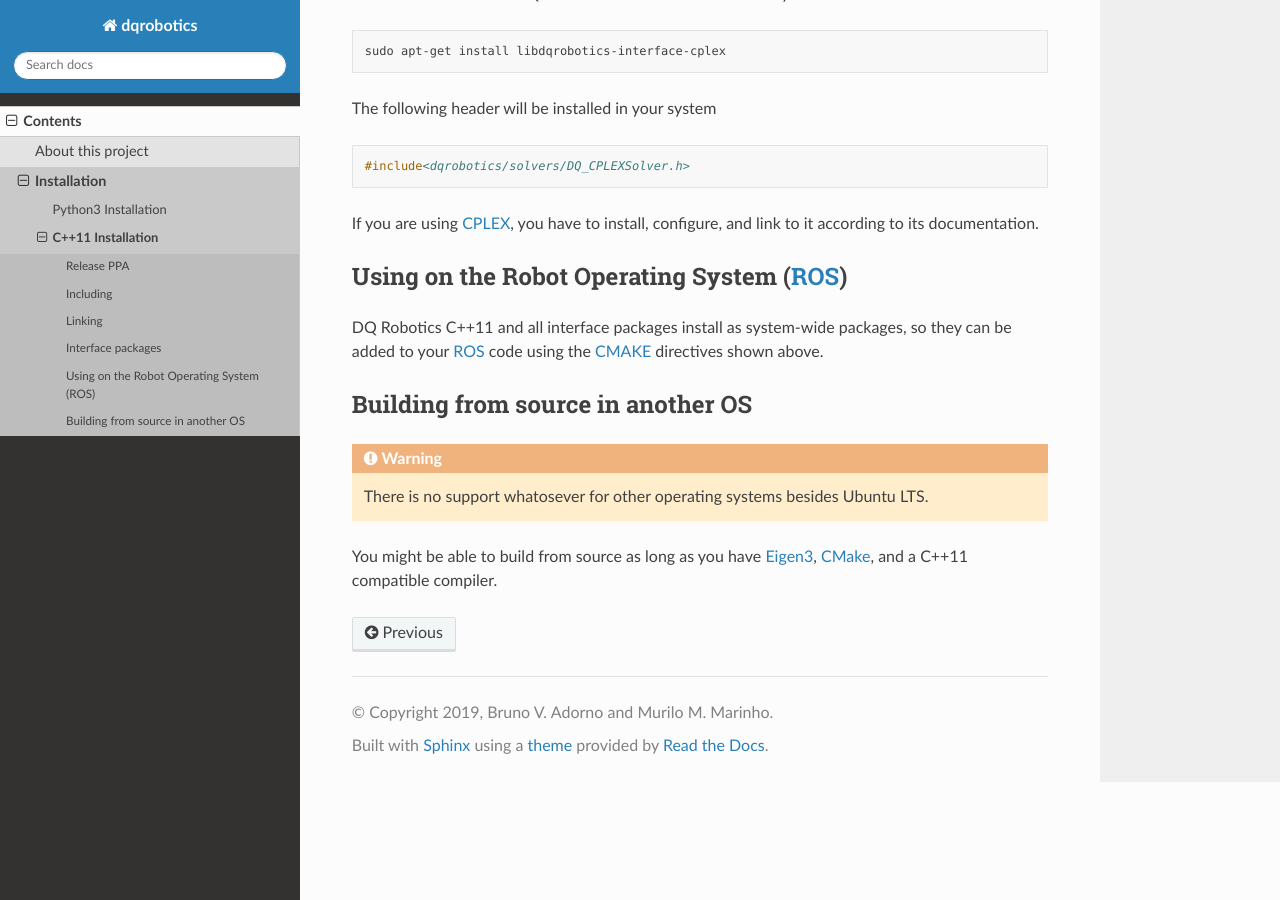
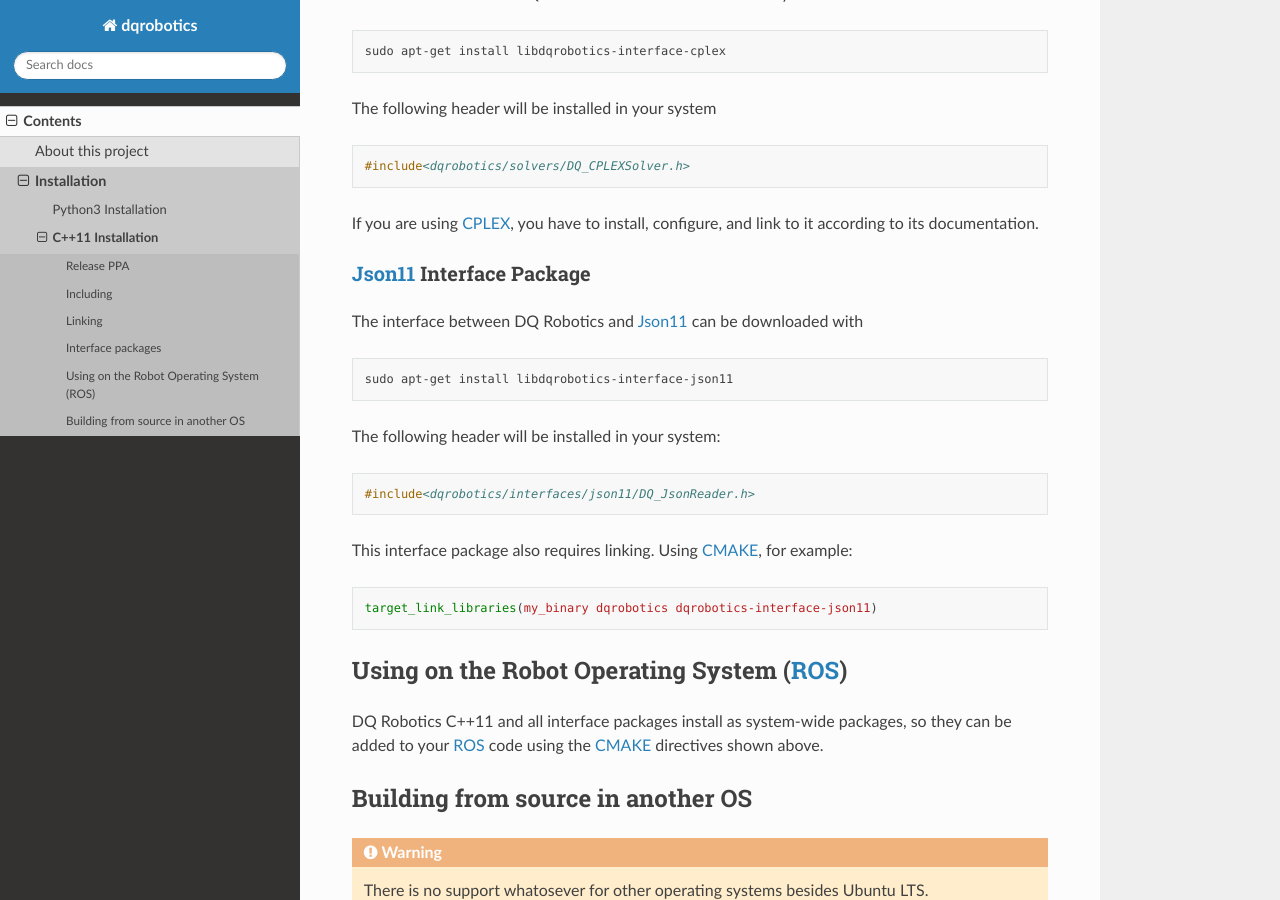
Before and after one commit to dqrobotics/dqrobotics.github.io, a Sphinx documentation site: the page built from docs/installation/cpp.rst, in a window 1280 px wide and 900 px high, scrolled down 2136 px. Built offline with Sphinx 7.4.7 and the Read the Docs theme 2.0.0, drawn with Linux system fonts in a browser that asks for light colours.

Commit message:
Update cpp.rst

```diff
--- a/docs/installation/cpp.rst
+++ b/docs/installation/cpp.rst
@@ -101,6 +101,27 @@ The following header will be installed in your system
 
 If you are using CPLEX_, you have to install, configure, and link to it according to its documentation.
 
+Json11_ Interface Package
+-------------------------
+
+The interface between DQ Robotics and Json11_ can be downloaded with
+
+.. code-block:: bash
+
+  sudo apt-get install libdqrobotics-interface-json11
+
+The following header will be installed in your system:
+
+.. code-block:: cpp
+
+  #include<dqrobotics/interfaces/json11/DQ_JsonReader.h>
+
+This interface package also requires linking. Using CMAKE_, for example:
+
+.. code-block:: cmake
+
+  target_link_libraries(my_binary dqrobotics dqrobotics-interface-json11)
+
 Using on the Robot Operating System (ROS_)
 =========================================
 
@@ -121,3 +142,4 @@ You might be able to build from source as long as you have Eigen3_, CMake_, and
 .. _CPLEX: https://www.ibm.com/jp-ja/products/ilog-cplex-optimization-studio
 .. _CPP-Issue-Tracker: https://github.com/dqrobotics/cpp/issues
 .. _ROS: https://www.ros.org/
+.. _Json11: https://github.com/dropbox/json11
```
